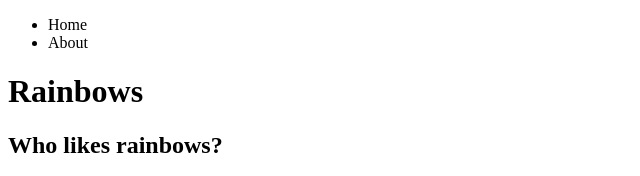
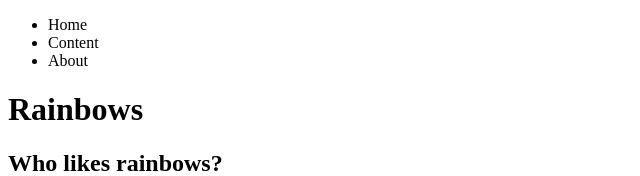
Before and after one commit to Eroid/Rainbow-Website, a plain HTML site: page index.html in a window 1280 px wide. Shown: the top 176 px of the page, without its empty margins (0-640 px from the left). Drawn offline with Linux system fonts and the light colour scheme.

Commit message:
added content in header

```diff
--- a/index.html
+++ b/index.html
@@ -4,6 +4,7 @@
 <header>
 	<ul>
 		<li>Home</li>
+		<li>Content</li>
 		<li>About</li>
 	</ul>
 </header>
```
